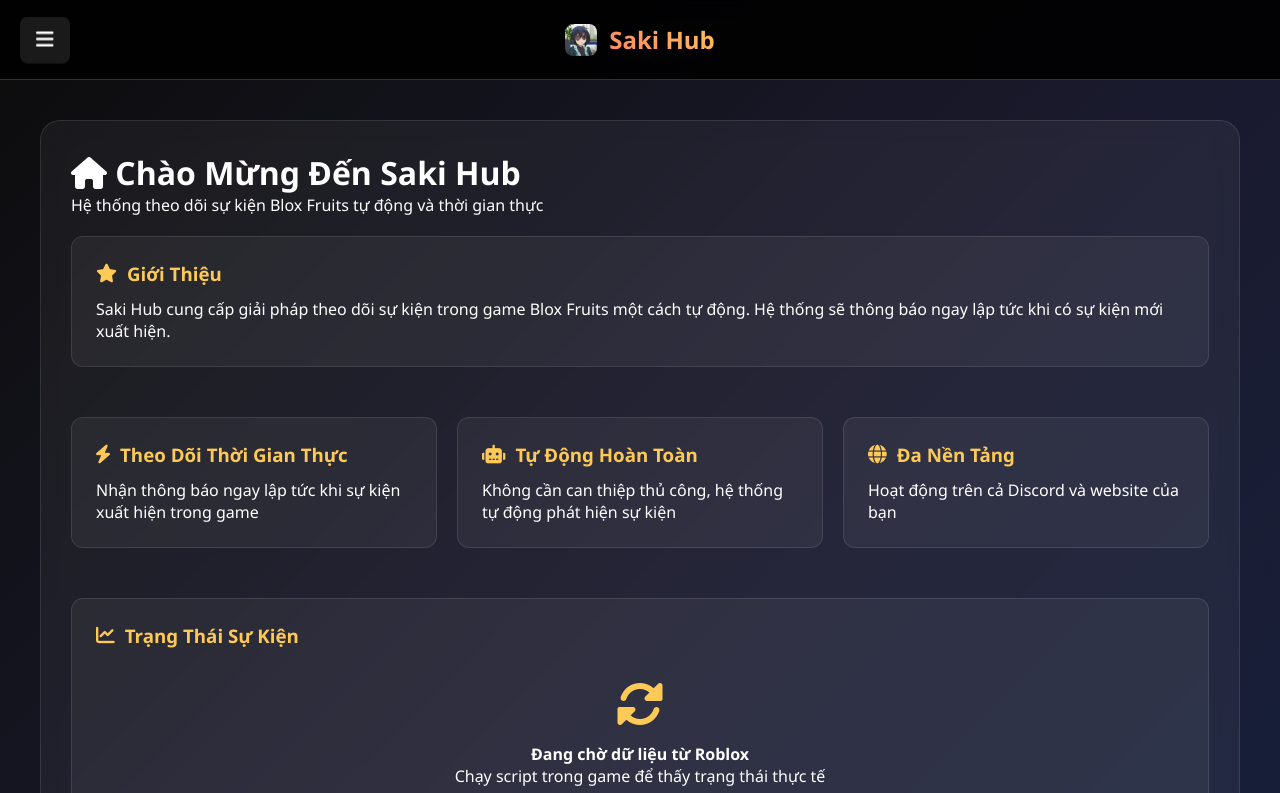
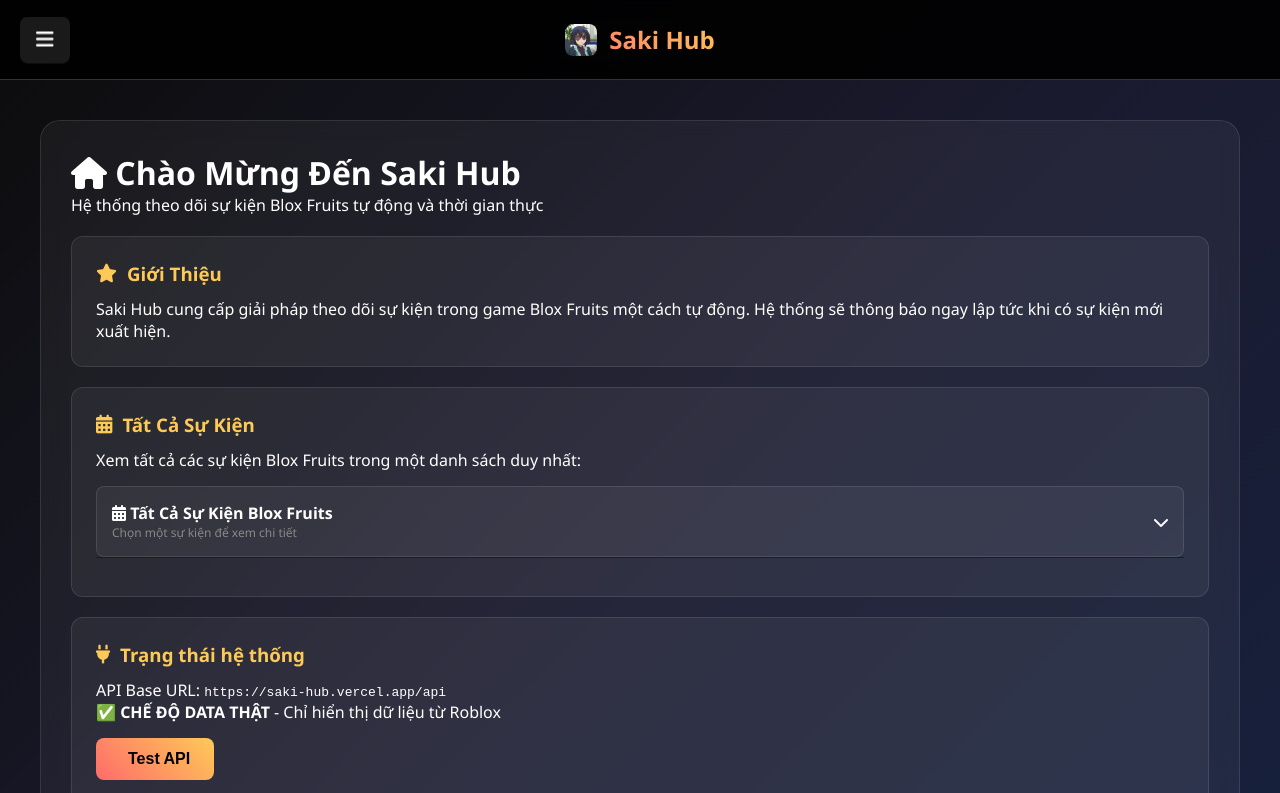
Before and after one commit to sangjoestar1907/mysite, a website: page index.html in a window 1280 px wide. Both pictures are taken after a click on the element "Saki Hub". Shown: the top 793 px of the page. Drawn offline with Linux system fonts and the light colour scheme.

Commit message:
Update index.html

```diff
--- a/index.html
+++ b/index.html
@@ -255,14 +255,6 @@
       gap: 10px;
     }
 
-    /* Features Grid */
-    .features-grid {
-      display: grid;
-      grid-template-columns: repeat(auto-fit, minmax(300px, 1fr));
-      gap: 20px;
-      margin: 30px 0;
-    }
-
     /* Event Status */
     .event-status {
       display: flex;
@@ -372,6 +364,84 @@
       background: rgba(255, 255, 255, 0.2);
     }
 
+    /* Custom Dropdown */
+    .custom-dropdown {
+      position: relative;
+      width: 100%;
+      margin: 15px 0;
+    }
+
+    .dropdown-header {
+      background: rgba(255, 255, 255, 0.05);
+      border: 1px solid rgba(255, 255, 255, 0.1);
+      border-radius: 8px;
+      padding: 15px;
+      cursor: pointer;
+      display: flex;
+      justify-content: space-between;
+      align-items: center;
+      transition: all 0.3s ease;
+    }
+
+    .dropdown-header:hover {
+      background: rgba(255, 255, 255, 0.1);
+    }
+
+    .dropdown-header.active {
+      border-bottom-left-radius: 0;
+      border-bottom-right-radius: 0;
+      border-bottom: none;
+    }
+
+    .dropdown-content-events {
+      position: absolute;
+      top: 100%;
+      left: 0;
+      width: 100%;
+      background: rgba(0, 0, 0, 0.95);
+      border: 1px solid rgba(255, 255, 255, 0.1);
+      border-top: none;
+      border-radius: 0 0 8px 8px;
+      max-height: 0;
+      overflow: hidden;
+      transition: max-height 0.3s ease;
+      z-index: 10;
+    }
+
+    .dropdown-content-events.show {
+      max-height: 400px;
+      overflow-y: auto;
+    }
+
+    .event-option {
+      padding: 15px;
+      border-bottom: 1px solid rgba(255, 255, 255, 0.05);
+      display: flex;
+      justify-content: space-between;
+      align-items: center;
+      cursor: pointer;
+      transition: all 0.2s ease;
+    }
+
+    .event-option:last-child {
+      border-bottom: none;
+    }
+
+    .event-option:hover {
+      background: rgba(255, 255, 255, 0.05);
+    }
+
+    .event-name {
+      display: flex;
+      align-items: center;
+      gap: 10px;
+    }
+
+    .event-world {
+      font-size: 12px;
+      color: #888;
+    }
+
     /* Footer */
     footer {
       text-align: center;
@@ -386,10 +456,6 @@
       .container {
         margin: 20px;
         padding: 20px;
-      }
-
-      .features-grid {
-        grid-template-columns: 1fr;
       }
 
       .dropdown-content {
@@ -670,6 +736,74 @@
     });
   }
 
+  // Hàm tạo dropdown sự kiện
+  function createEventsDropdown() {
+    return `
+      <div class="custom-dropdown" id="eventsDropdown">
+        <div class="dropdown-header" id="dropdownHeader">
+          <div>
+            <strong><i class="fas fa-calendar-alt"></i> Tất Cả Sự Kiện Blox Fruits</strong>
+            <div class="event-world">Chọn một sự kiện để xem chi tiết</div>
+          </div>
+          <i class="fas fa-chevron-down" id="dropdownArrow"></i>
+        </div>
+        <div class="dropdown-content-events" id="dropdownEvents">
+          ${eventsList.map(event => `
+            <div class="event-option" data-event="${event.name}">
+              <div class="event-name">
+                <div class="status-indicator ${event.active ? '' : 'inactive'}"></div>
+                <div>
+                  <strong style="color: ${event.color}">${event.name}</strong>
+                  <div class="event-world">${event.world}</div>
+                </div>
+              </div>
+              <div>
+                <span style="color: ${event.active ? '#4CAF50' : '#888'}">
+                  ${event.active ? 'Đang hoạt động' : 'Chưa phát hiện'}
+                </span>
+              </div>
+            </div>
+          `).join('')}
+        </div>
+      </div>
+    `;
+  }
+
+  // Hàm khởi tạo dropdown sự kiện
+  function initEventsDropdown() {
+    const dropdownHeader = document.getElementById('dropdownHeader');
+    const dropdownEvents = document.getElementById('dropdownEvents');
+    const dropdownArrow = document.getElementById('dropdownArrow');
+
+    if (dropdownHeader && dropdownEvents) {
+      dropdownHeader.addEventListener('click', () => {
+        dropdownEvents.classList.toggle('show');
+        dropdownHeader.classList.toggle('active');
+        dropdownArrow.classList.toggle('fa-chevron-down');
+        dropdownArrow.classList.toggle('fa-chevron-up');
+      });
+
+      // Đóng dropdown khi click ra ngoài
+      document.addEventListener('click', (e) => {
+        if (!e.target.closest('.custom-dropdown')) {
+          dropdownEvents.classList.remove('show');
+          dropdownHeader.classList.remove('active');
+          dropdownArrow.classList.add('fa-chevron-down');
+          dropdownArrow.classList.remove('fa-chevron-up');
+        }
+      });
+
+      // Xử lý chọn sự kiện
+      const eventOptions = document.querySelectorAll('.event-option');
+      eventOptions.forEach(option => {
+        option.addEventListener('click', () => {
+          const eventName = option.getAttribute('data-event');
+          alert(`Đã chọn sự kiện: ${eventName}\n\nTrạng thái: Chờ dữ liệu thực tế từ Roblox`);
+        });
+      });
+    }
+  }
+
   window.addEventListener('load', () => {
     setTimeout(() => {
       overlay.classList.add('hide');
@@ -722,28 +856,10 @@
               <p>Saki Hub cung cấp giải pháp theo dõi sự kiện trong game Blox Fruits một cách tự động. Hệ thống sẽ thông báo ngay lập tức khi có sự kiện mới xuất hiện.</p>
             </div>
 
-            <div class="features-grid">
-              <div class="card">
-                <h3><i class="fas fa-bolt"></i> Theo Dõi Thời Gian Thực</h3>
-                <p>Nhận thông báo ngay lập tức khi sự kiện xuất hiện trong game</p>
-              </div>
-              <div class="card">
-                <h3><i class="fas fa-robot"></i> Tự Động Hoàn Toàn</h3>
-                <p>Không cần can thiệp thủ công, hệ thống tự động phát hiện sự kiện</p>
-              </div>
-              <div class="card">
-                <h3><i class="fas fa-globe"></i> Đa Nền Tảng</h3>
-                <p>Hoạt động trên cả Discord và website của bạn</p>
-              </div>
-            </div>
-
             <div class="card">
-              <h3><i class="fas fa-chart-line"></i> Trạng Thái Sự Kiện</h3>
-              <div style="text-align: center; padding: 20px;">
-                <i class="fas fa-sync-alt" style="font-size: 48px; color: #feca57; margin-bottom: 15px;"></i>
-                <p><strong>Đang chờ dữ liệu từ Roblox</strong></p>
-                <p>Chạy script trong game để thấy trạng thái thực tế</p>
-              </div>
+              <h3><i class="fas fa-calendar-alt"></i> Tất Cả Sự Kiện</h3>
+              <p>Xem tất cả các sự kiện Blox Fruits trong một danh sách duy nhất:</p>
+              ${createEventsDropdown()}
             </div>
 
             <div class="card">
@@ -763,6 +879,14 @@
           content = `
             <h1><i class="fas fa-calendar-alt"></i> Sự Kiện Blox Fruits - REAL TIME</h1>
             <p>Theo dõi tất cả sự kiện trong game theo thời gian thực</p>
+
+            <div class="card">
+              <h3><i class="fas fa-list"></i> Danh Sách Sự Kiện</h3>
+              ${createEventsDropdown()}
+              <p style="margin-top: 15px; font-size: 14px; color: #aaa;">
+                <i class="fas fa-info-circle"></i> Chọn một sự kiện để xem chi tiết và trạng thái
+              </p>
+            </div>
 
             <div class="card">
               <h3><i class="fas fa-database"></i> Events từ Roblox</h3>
@@ -787,27 +911,6 @@
               <div class="event-log" id="eventsLog">
                 <p>Chưa có activity nào</p>
               </div>
-            </div>
-
-            <div class="features-grid">
-              ${eventsList.map(event => `
-                <div class="card">
-                  <h3 style="color: ${event.color}">
-                    <i class="fas fa-question-circle"></i>
-                    ${event.name}
-                  </h3>
-                  <p><strong>Thế giới:</strong> ${event.world}</p>
-                  <p><strong>Trạng thái:</strong>
-                    <span style="color: #888">
-                      Chờ dữ liệu thực tế
-                    </span>
-                  </p>
-                  <div class="event-status">
-                    <div class="status-indicator inactive"></div>
-                    <span>Chưa phát hiện</span>
-                  </div>
-                </div>
-              `).join('')}
             </div>
           `;
           break;
@@ -960,6 +1063,12 @@
         });
       }
 
+      if (page === 'events' || page === 'home') {
+        setTimeout(() => {
+          initEventsDropdown();
+        }, 100);
+      }
+
       if (page === 'events') {
         setTimeout(() => {
           loadEvents();
```
